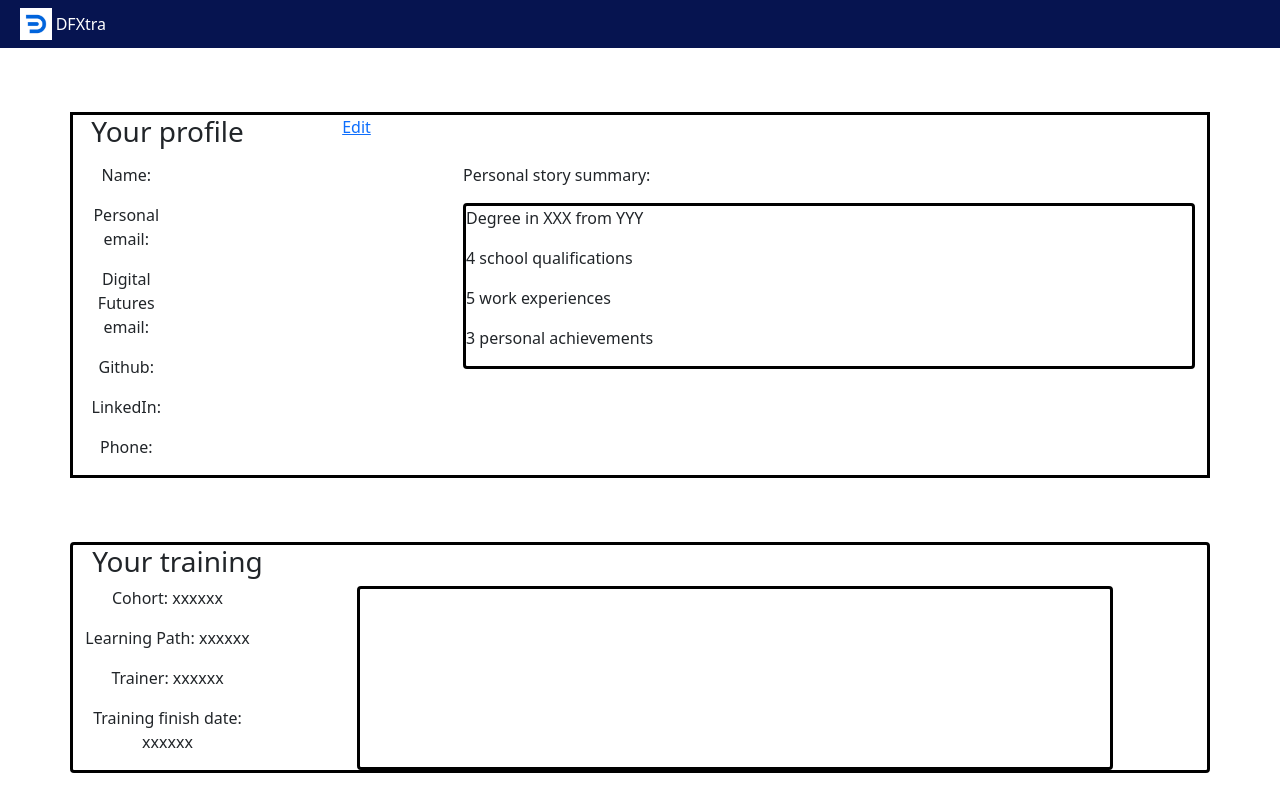
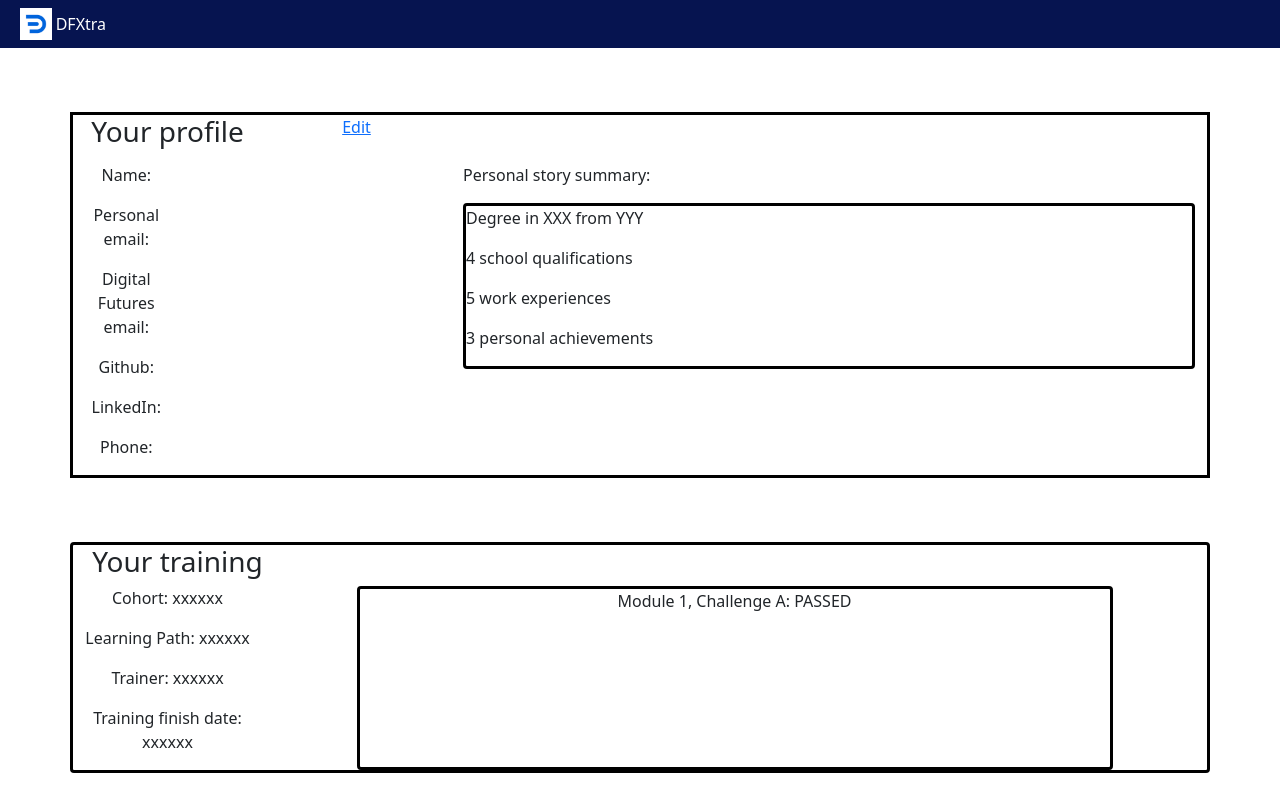
Before and after one commit to dfGroup2/team-engineering-frontend, a React (Create React App) app in the folder frontend/: page / in a window 1280 px wide. Built offline with nearby package versions, Linux system fonts and the light colour scheme.

Commit message:
added code to pass the test

```diff
--- a/frontend/src/Components/TrainingModules.jsx
+++ b/frontend/src/Components/TrainingModules.jsx
@@ -4,7 +4,7 @@ import PropTypes from 'prop-types'
 const TrainingModules = props => {
     return (
         <div>
-
+            <p>Module 1, Challenge A: PASSED</p>
         </div>
     )
 }
--- a/frontend/src/Components/TrainingSection.jsx
+++ b/frontend/src/Components/TrainingSection.jsx
@@ -1,5 +1,6 @@
 import React from 'react'
 import PropTypes from 'prop-types'
+import TrainingModules from './TrainingModules'
 
 const TrainingSection = props => {
     return (
@@ -14,7 +15,7 @@ const TrainingSection = props => {
                 </div>
                 <p className="col-1"></p>
                 <div className="col-3 col-8 card borderClass">
-
+                    <TrainingModules />
                 </div>
             </div>
         </div>
```
